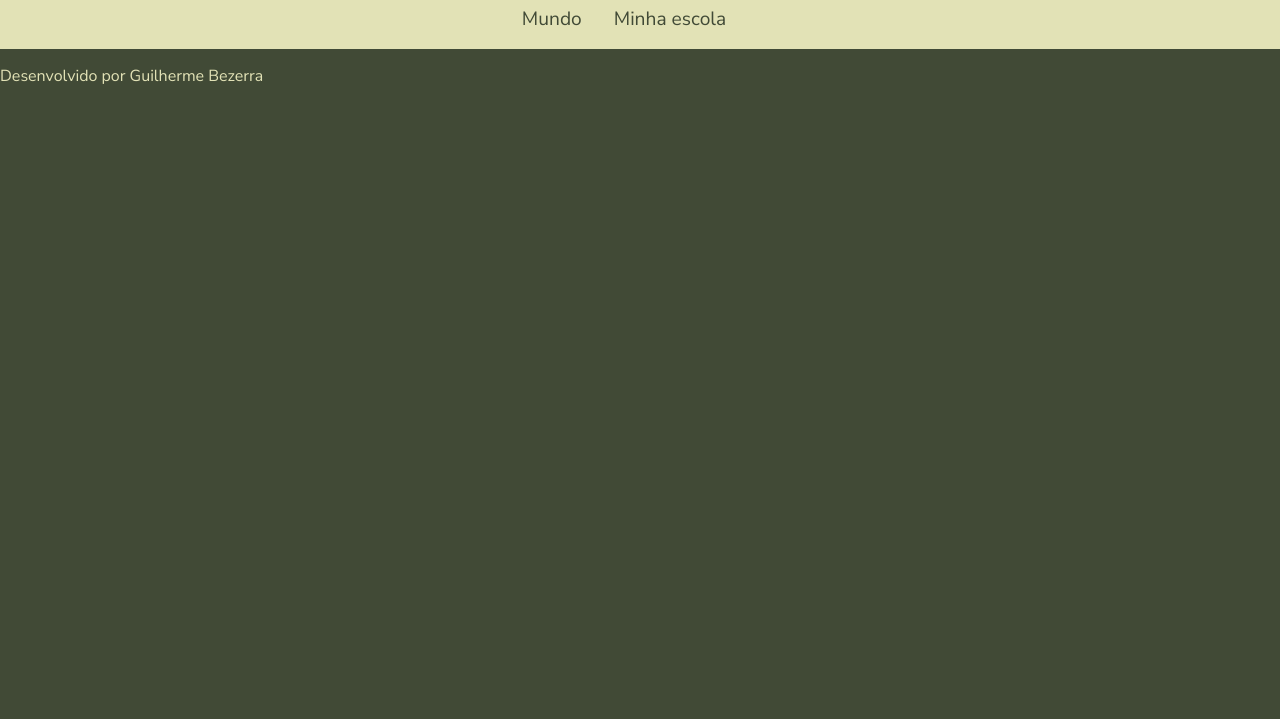
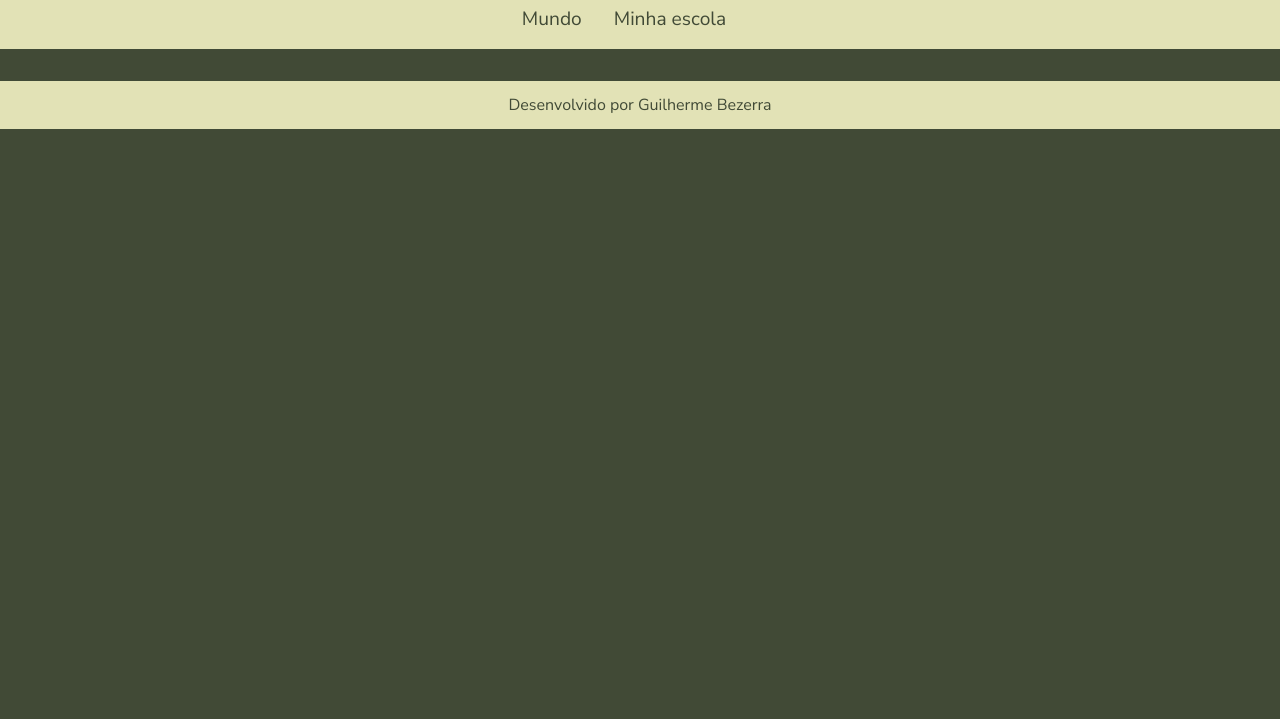
Before and after one commit to guiwbezerra/Ci-ncia-de-dados, a plain HTML site: page index.html in a window 1280 px wide. Shown: the part 81-800 px from the top of the page. Drawn offline with Linux system fonts and the light colour scheme.

Commit message:
Add files via upload

```diff
--- a/style.css
+++ b/style.css
@@ -44,4 +44,15 @@ nav a:hover {
     text-decoration: underline;
     transform: scale(0.90);
     transition: transform 0.1s;
+}/* código omitido */
+
+footer {
+    display: flex;
+    align-items: center;
+    justify-content: center;
+    background-color: var(--primary-color);
+    color: var(--bg-color);
+    width: 100%;
+    height: 3rem;
+    margin-top: 2rem;
 }
```
